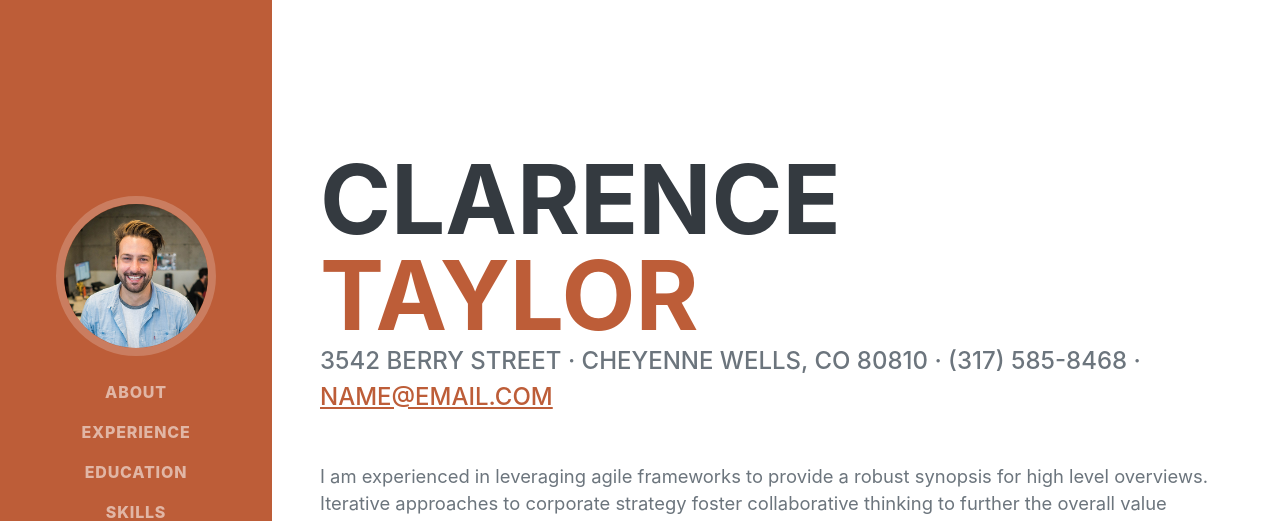
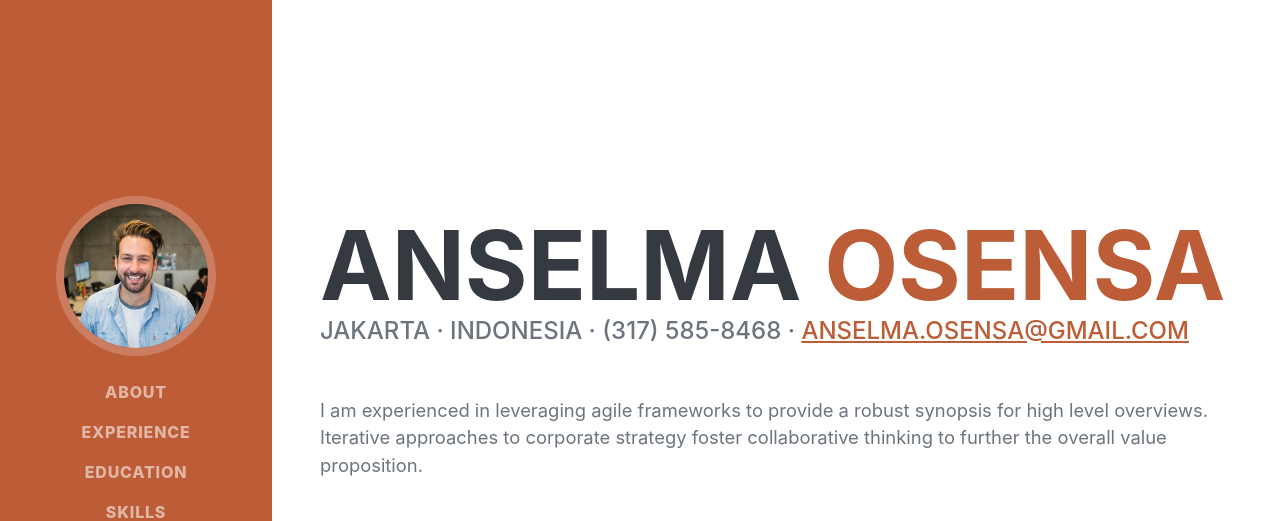
Before and after one commit to wisnuprayoga/anselcv, a plain HTML site: page index.html in a window 1280 px wide. Shown: the top 521 px of the page. Drawn offline with nearby package versions, Linux system fonts and the light colour scheme; a web font is replaced by a local one.

Commit message:
test comit

```diff
--- a/index.html
+++ b/index.html
@@ -5,7 +5,7 @@
         <meta name="viewport" content="width=device-width, initial-scale=1, shrink-to-fit=no" />
         <meta name="description" content="" />
         <meta name="author" content="" />
-        <title>Resume - Start Bootstrap Theme</title>
+        <title>Anselma Ade Osensa - Resume</title>
         <link rel="icon" type="image/x-icon" href="assets/img/favicon.ico" />
         <!-- Font Awesome icons (free version)-->
         <script src="https://use.fontawesome.com/releases/v6.1.0/js/all.js" crossorigin="anonymous"></script>
@@ -19,7 +19,7 @@
         <!-- Navigation-->
         <nav class="navbar navbar-expand-lg navbar-dark bg-primary fixed-top" id="sideNav">
             <a class="navbar-brand js-scroll-trigger" href="#page-top">
-                <span class="d-block d-lg-none">Clarence Taylor</span>
+                <span class="d-block d-lg-none">Anselma Ade Osensa</span>
                 <span class="d-none d-lg-block"><img class="img-fluid img-profile rounded-circle mx-auto mb-2" src="assets/img/profile.jpg" alt="..." /></span>
             </a>
             <button class="navbar-toggler" type="button" data-bs-toggle="collapse" data-bs-target="#navbarResponsive" aria-controls="navbarResponsive" aria-expanded="false" aria-label="Toggle navigation"><span class="navbar-toggler-icon"></span></button>
@@ -40,12 +40,12 @@
             <section class="resume-section" id="about">
                 <div class="resume-section-content">
                     <h1 class="mb-0">
-                        Clarence
-                        <span class="text-primary">Taylor</span>
+                        Anselma
+                        <span class="text-primary">Osensa</span>
                     </h1>
                     <div class="subheading mb-5">
-                        3542 Berry Street · Cheyenne Wells, CO 80810 · (317) 585-8468 ·
-                        <a href="mailto:name@email.com">name@email.com</a>
+                        JAKARTA · INDONESIA · (317) 585-8468 ·
+                        <a href="mailto:name@email.com">anselma.osensa@gmail.com</a>
                     </div>
                     <p class="lead mb-5">I am experienced in leveraging agile frameworks to provide a robust synopsis for high level overviews. Iterative approaches to corporate strategy foster collaborative thinking to further the overall value proposition.</p>
                     <div class="social-icons">
```
